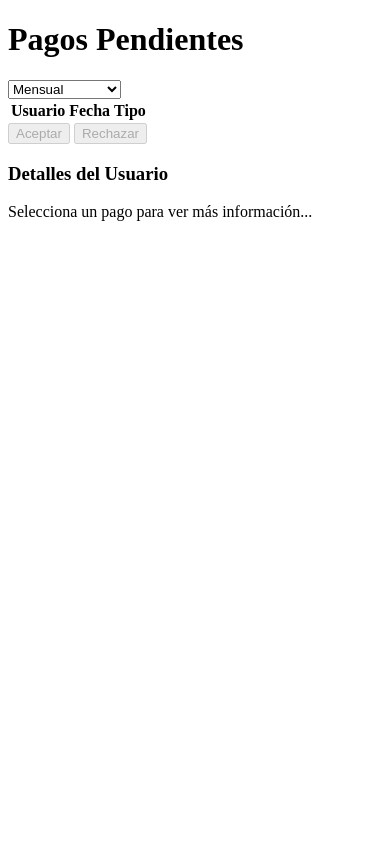
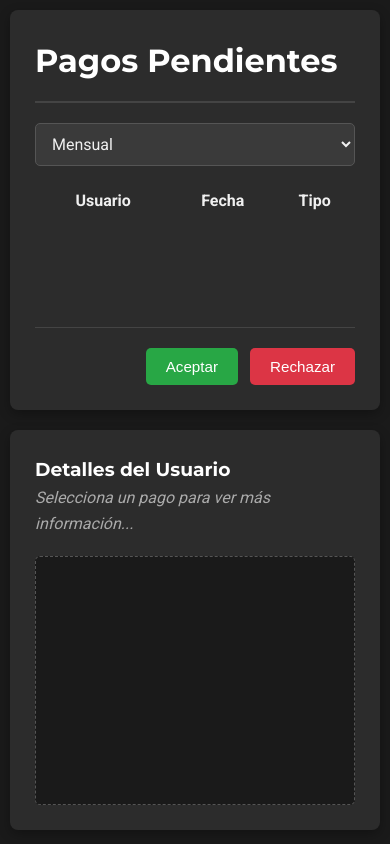
Before and after one commit to Elkirla/ESI-proyecto, a PHP site: page /app/Vistas/AdministrarPagos.php in a window 390 px wide. Run offline with PHP 8.4, Linux system fonts and the light colour scheme; lists and menus that the app fills with data are empty; some libraries are stand-ins or nearby versions.

Commit message:
Correcion Pagos BackOffice

```diff
--- a/app/Controladores/PagosControl.php
+++ b/app/Controladores/PagosControl.php
@@ -26,12 +26,10 @@ public function IngresarPago() {
         $mes = date('m');
         error_log("Mes actual: $mes");
 
-        /*
         if ($modelo->existePagoPendienteOAprobado($usuario_id, $mes)) {
             echo json_encode(['success' => true, 'message' => 'Ya has ingresado un pago este mes.']);
             return;
         }
-        */
 
         $uploader = new Uploads('/var/www/html/public/uploads/');
         $archivo_url = $uploader->subirArchivo('archivo');
--- a/app/Modelos/UnidadModelo.php
+++ b/app/Modelos/UnidadModelo.php
@@ -1,4 +1,3 @@
 <?php
 class UnidadModelo{
-
 }
--- a/public/css/AdministrarPagos.css
+++ b/public/css/AdministrarPagos.css
@@ -0,0 +1,256 @@
+/* --- Estilos Globales y Tema Oscuro --- */
+* {
+    box-sizing: border-box;
+    margin: 0;
+    padding: 0;
+}
+
+body {
+    font-family: 'Roboto', sans-serif;
+    background-color: #1a1a1a; /* Fondo principal oscuro */
+    color: #f0f0f0;          /* Texto principal claro */
+    line-height: 1.6;
+    overscroll-behavior: none;
+}
+
+h1, h3 {
+    font-family: 'Montserrat', sans-serif;
+    font-weight: 700;
+    color: #ffffff;
+}
+
+/* --- Contenedor Principal (Layout) --- */
+.admin-pagos-container {
+    display: grid;
+    /* Dos columnas: 40% para la lista, 60% para el detalle */
+    grid-template-columns: 2fr 3fr;
+    gap: 20px;
+    padding: 20px;
+    /* Altura de la ventana menos el padding superior/inferior */
+    height: calc(100vh - 40px);
+    max-width: 1600px;
+    margin: 20px auto;
+}
+
+/* --- Paneles (Columnas) --- */
+.panel-lista,
+.panel-detalle {
+    background-color: #2c2c2c; /* Fondo de "tarjeta" */
+    border-radius: 8px;
+    padding: 25px;
+    box-shadow: 0 4px 12px rgba(0, 0, 0, 0.3);
+    /* Usamos flex para organizar el contenido interno verticalmente */
+    display: flex;
+    flex-direction: column;
+    overflow: hidden; /* Evita desbordes */
+}
+
+.titulo-seccion {
+    margin-top: 0;
+    padding-bottom: 15px;
+    border-bottom: 2px solid #444;
+}
+
+/* --- Columna Izquierda (Lista y Acciones) --- */
+
+.filtros {
+    margin: 20px 0;
+}
+
+#filtroTipo {
+    width: 100%;
+    padding: 10px 12px;
+    background-color: #3a3a3a;
+    color: #f0f0f0;
+    border: 1px solid #555;
+    border-radius: 5px;
+    font-family: 'Roboto', sans-serif;
+    font-size: 1rem;
+}
+
+/* Contenedor de la tabla (para que DataTables se ajuste) */
+#tablaPagos_wrapper {
+    flex-grow: 1; /* Ocupa el espacio disponible */
+    display: flex;
+    flex-direction: column;
+    overflow: hidden; /* Clave para el scroll de DataTables */
+}
+
+.dataTables_scrollBody {
+    flex-grow: 1 !important;
+}
+
+
+.acciones {
+    margin-top: auto; /* Empuja los botones al fondo */
+    padding-top: 20px;
+    border-top: 1px solid #444;
+    display: flex;
+    justify-content: flex-end;
+    gap: 12px;
+}
+
+button {
+    padding: 10px 20px;
+    border: none;
+    border-radius: 5px;
+    font-weight: 500;
+    font-size: 0.95rem;
+    cursor: pointer;
+    transition: background-color 0.3s ease, transform 0.1s ease;
+}
+
+button:active {
+    transform: scale(0.98);
+}
+
+#btnAceptar {
+    background-color: #28a745; /* Verde */
+    color: white;
+}
+
+#btnRechazar {
+    background-color: #dc3545; /* Rojo */
+    color: white;
+}
+
+/* Estilo para botones deshabilitados */
+button:disabled {
+    background-color: #555;
+    color: #999;
+    cursor: not-allowed;
+}
+
+/* Hovers (solo si no están deshabilitados) */
+#btnAceptar:not(:disabled):hover {
+    background-color: #218838;
+}
+
+#btnRechazar:not(:disabled):hover {
+    background-color: #c82333;
+}
+
+
+/* --- Columna Derecha (Detalle y Visor) --- */
+
+.detalle-usuario p {
+    color: #aaa;
+    font-style: italic;
+}
+
+#visorArchivo {
+    flex-grow: 1; /* Ocupa todo el espacio restante */
+    border: 1px dashed #555;
+    background-color: #1a1a1a; /* Fondo más oscuro para el visor */
+    border-radius: 5px;
+    margin-top: 20px;
+    display: flex; /* Para centrar contenido si es una imagen */
+    justify-content: center;
+    align-items: center;
+    overflow: auto; /* Permite scroll si el PDF o imagen es grande */
+}
+
+/* Estilo para el iframe o imagen dentro del visor */
+#visorArchivo iframe,
+#visorArchivo img {
+    width: 100%;
+    height: 100%;
+    border: none;
+    object-fit: contain; /* Ajusta la imagen sin deformarla */
+}
+
+.oculto {
+    display: none;
+}
+
+
+/* --- Estilos DataTables (Tema Oscuro) --- */
+
+/* Textos (Search, Showing entries, etc.) */
+.dataTables_wrapper .dataTables_length,
+.dataTables_wrapper .dataTables_filter,
+.dataTables_wrapper .dataTables_info,
+.dataTables_wrapper .dataTables_paginate {
+    color: #aaa !important;
+}
+
+/* Inputs (Search, Show X entries) */
+.dataTables_wrapper .dataTables_filter input,
+.dataTables_wrapper .dataTables_length select {
+    background-color: #3a3a3a !important;
+    color: #f0f0f0 !important;
+    border: 1px solid #555 !important;
+    border-radius: 4px;
+    padding: 6px;
+}
+
+/* Tabla */
+table.dataTable {
+    border-collapse: collapse !important;
+    width: 100% !important;
+    color: #f0f0f0;
+}
+
+/* Cabecera de la tabla */
+table.dataTable thead th {
+    background-color: #3a3a3a;
+    color: #ffffff;
+    border-bottom: 2px solid #555 !important;
+    padding: 12px 10px !important;
+}
+
+/* Filas del cuerpo de la tabla */
+table.dataTable tbody tr {
+    background-color: transparent;
+    border-bottom: 1px solid #444;
+}
+
+/* Hover sobre una fila */
+table.dataTable tbody tr:hover {
+    background-color: #4a4a4a;
+    cursor: pointer;
+}
+
+/* Fila seleccionada (Importante: tu JS debe añadir esta clase) */
+table.dataTable tbody tr.selected {
+    background-color: #0056b3; /* Un azul para destacar */
+    color: #ffffff;
+    font-weight: 500;
+}
+
+/* Paginación */
+.dataTables_wrapper .dataTables_paginate .paginate_button {
+    color: #aaa !important;
+    border: 1px solid #555 !important;
+    margin: 0 2px;
+    border-radius: 4px;
+}
+
+.dataTables_wrapper .dataTables_paginate .paginate_button.current {
+    background: #007bff !important; /* Azul de acento */
+    color: #ffffff !important;
+    border-color: #007bff !important;
+}
+
+.dataTables_wrapper .dataTables_paginate .paginate_button.disabled {
+    color: #666 !important;
+    border-color: #444 !important;
+}
+
+/* --- Responsividad (Móvil) --- */
+@media (max-width: 900px) {
+    .admin-pagos-container {
+        /* Apila las columnas */
+        grid-template-columns: 1fr;
+        height: auto;
+        padding: 10px;
+        margin: 0;
+    }
+
+    .panel-lista,
+    .panel-detalle {
+        /* La altura se ajusta al contenido */
+        height: auto;
+        min-height: 400px; /* Mínimo para el visor/tabla */
+    }
+}
--- a/public/js/AdministrarPagos.js
+++ b/public/js/AdministrarPagos.js
@@ -16,7 +16,28 @@ document.addEventListener("DOMContentLoaded", () => {
  function cargarPagos(endpoint) {
     fetch(endpoint)
         .then(res => res.json())
-            .then(data => {
+        .then(async data => {
+            // Pedir datos completos del usuario por cada fila
+            for (const pago of data) {
+                try {
+                    const res = await fetch("/usuario-por-id", {
+                        method: "POST",
+                        headers: { "Content-Type": "application/x-www-form-urlencoded" },
+                        body: `id=${encodeURIComponent(pago.usuario_id)}`
+                    });
+
+                    const userArr = await res.json();
+                    const user = userArr[0];
+
+                    pago.nombreCompleto = user
+                        ? `${user.nombre} ${user.apellido}`
+                        : `Usuario #${pago.usuario_id}`;
+                } catch {
+                    pago.nombreCompleto = `Usuario #${pago.usuario_id}`;
+                }
+            }
+
+
             if ($.fn.DataTable.isDataTable("#tablaPagos")) {
                 tabla.clear().destroy();
             }
@@ -24,13 +45,9 @@ document.addEventListener("DOMContentLoaded", () => {
             tabla = $("#tablaPagos").DataTable({
                 data: data,
                 columns: [
-                        { data: null, render: row => `Usuario #${row.usuario_id}` },
+                    { data: "nombreCompleto" },
                     { data: "fecha", render: fecha => new Date(fecha).toLocaleDateString("es-UY") },
-                        {
-                            data: null,
-                            render: row => row.mes ? "Mensual" : "Compensatorio"
-                        }
-
+                    { data: null, render: row => row.mes ? "Mensual" : "Compensatorio" }
                 ],
                 order: [[1, "desc"]],
                 paging: true,
@@ -41,7 +58,6 @@ document.addEventListener("DOMContentLoaded", () => {
 
             $("#tablaPagos tbody").off("click").on("click", "tr", function () {
                 const data = tabla.row(this).data();
-
                 if (!data) return;
 
                 pagoSeleccionado = data;
@@ -54,8 +70,14 @@ document.addEventListener("DOMContentLoaded", () => {
                 activarBotones();
             });
         })
-            .catch(err => console.error("Error al cargar pagos:", err));
+        .catch(() => {
+            Swal.fire({
+                icon: "error",
+                title: "Error al cargar los pagos"
+            });
+        });
 }
+
 
     filtroTipo.addEventListener("change", (e) => {
         cargarPagos(
@@ -75,7 +97,7 @@ function mostrarDatosBasicos(data) {
 
     detalleUsuario.innerHTML = `
         <h3>Detalles del Pago 📄</h3>
-        <p><b>ID Usuario:</b> ${data.usuario_id}</p>
+        <p><b>Usuario:</b> ${data.nombreCompleto}</p>
         <p><b>Monto:</b> ${data.monto} UYU</p>
         <p><b>Fecha:</b> ${new Date(data.fecha).toLocaleDateString("es-UY")}</p>
         ${esMensual
@@ -86,7 +108,6 @@ function mostrarDatosBasicos(data) {
 
     detalleUsuario.classList.remove("oculto");
 }
-
 
     function mostrarComprobante(ruta) {
         visorArchivo.classList.remove("oculto");
@@ -120,60 +141,59 @@ function mostrarDatosBasicos(data) {
         ? (accion === "aprobar" ? "/aprobar-pago-compensatorio" : "/rechazar-pago-compensatorio")
         : (accion === "aprobar" ? "/aprobar-pago" : "/rechazar-pago");
 
-    const confirmMsg = accion === "aprobar"
-        ? "¿Seguro que deseas APROBAR este pago?"
-        : "¿Seguro que deseas RECHAZAR este pago?";
-
-    if (!confirm(confirmMsg)) return;
+    Swal.fire({
+        title: accion === "aprobar" ? "¿Aprobar este pago?" : "¿Rechazar este pago?",
+        icon: "warning",
+        showCancelButton: true,
+        confirmButtonText: "Sí"
+    }).then(result => {
+        if (!result.isConfirmed) return;
 
         fetch(endpoint, {
             method: "POST",
             headers: { "Content-Type": "application/x-www-form-urlencoded" },
             body: `pago_id=${encodeURIComponent(pagoSeleccionado.id)}`
         })
-    .then(res => res.text())
-    .then(texto => {
-        console.log("📌 Respuesta RAW del servidor:", texto);
-
-        let data;
-        try {
-            data = JSON.parse(texto);
-        } catch (jsonErr) {
-            throw new Error("Respuesta inválida del servidor. No es JSON.");
-        }
-
-        if (!data.success) throw new Error(data.error || "Error al procesar el pago");
+            .then(res => res.json())
+            .then(data => {
+                if (!data.success) throw new Error(data.error);
 
                 Swal.fire({
                     icon: "success",
                     title: accion === "aprobar" ? "Pago aprobado ✅" : "Pago rechazado ❌",
-            timer: 2000,
+                    timer: 1500,
                     showConfirmButton: false
                 });
 
+            // ✅ Reset visual y funcional a estado inicial
             pagoSeleccionado = null;
+
+            // ✅ Reset visual
+            $("#tablaPagos tbody tr").removeClass("fila-seleccionada");
+            detalleUsuario.innerHTML = `<p class="placeholder-detalle">Selecciona un pago para ver más información...</p>`;
             detalleUsuario.classList.add("oculto");
+
+            visorArchivo.innerHTML = "";
             visorArchivo.classList.add("oculto");
+
+            // ✅ Deshabilitar botones
             btnAceptar.disabled = true;
             btnRechazar.disabled = true;
 
+            // ✅ Recargar tabla limpia
             cargarPagos(
                 filtroTipo.value === "mensual"
                     ? "/pagosadmin"
                     : "/pagos-compensatorios-admin"
             );
+
             })
             .catch(err => {
-        console.error("⚠ Error:", err);
-        Swal.fire({
-            icon: "error",
-            title: "Oops...",
-            text: err.message
+                Swal.fire({ icon: "error", title: "Oops...", text: err.message });
             });
     });
 }
 
 
-
     cargarPagos("/pagosadmin"); // ✅ Cargar por defecto al iniciar
 });
```
Lines whose indentation alone changed are shown as unchanged.
